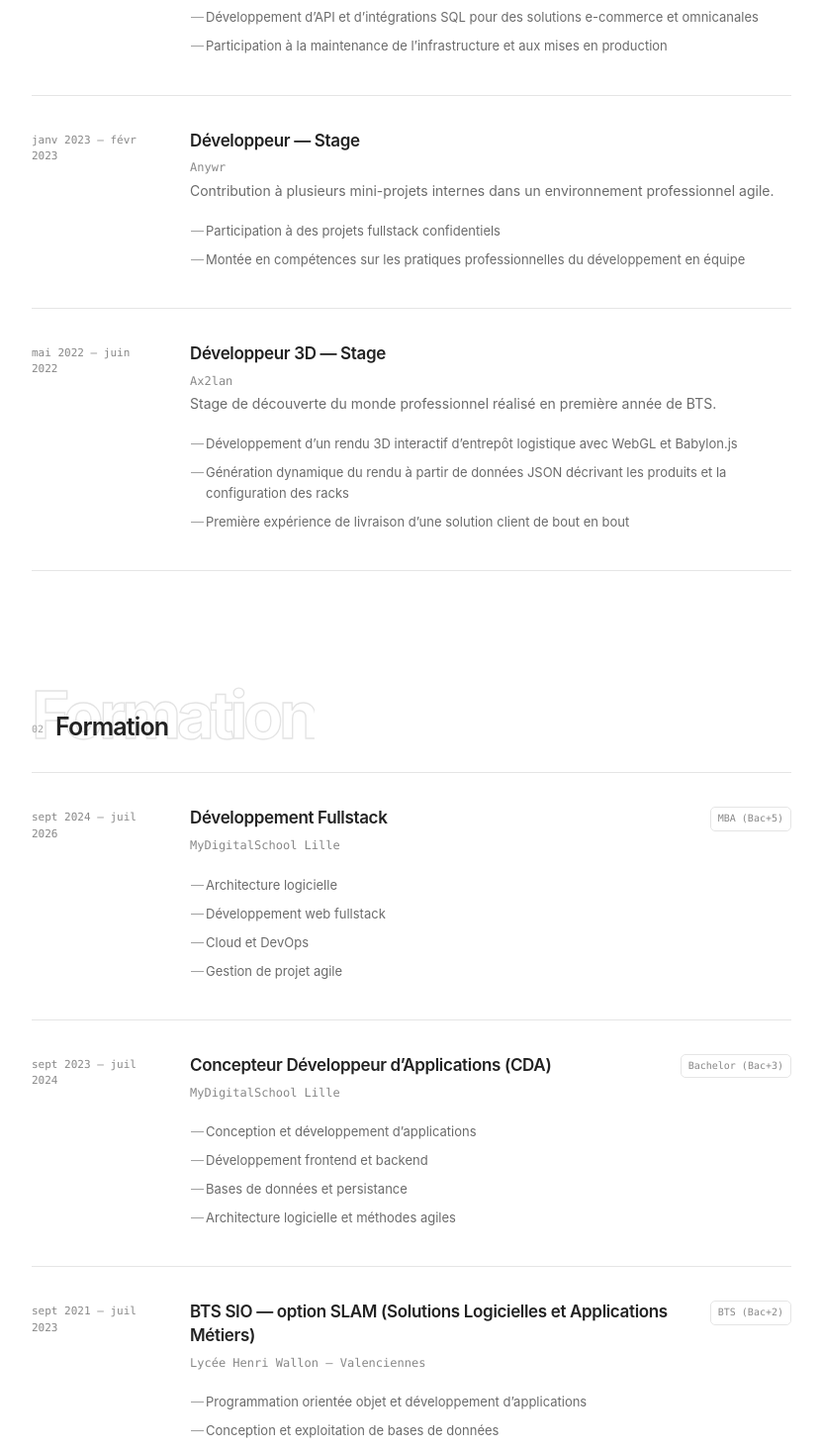
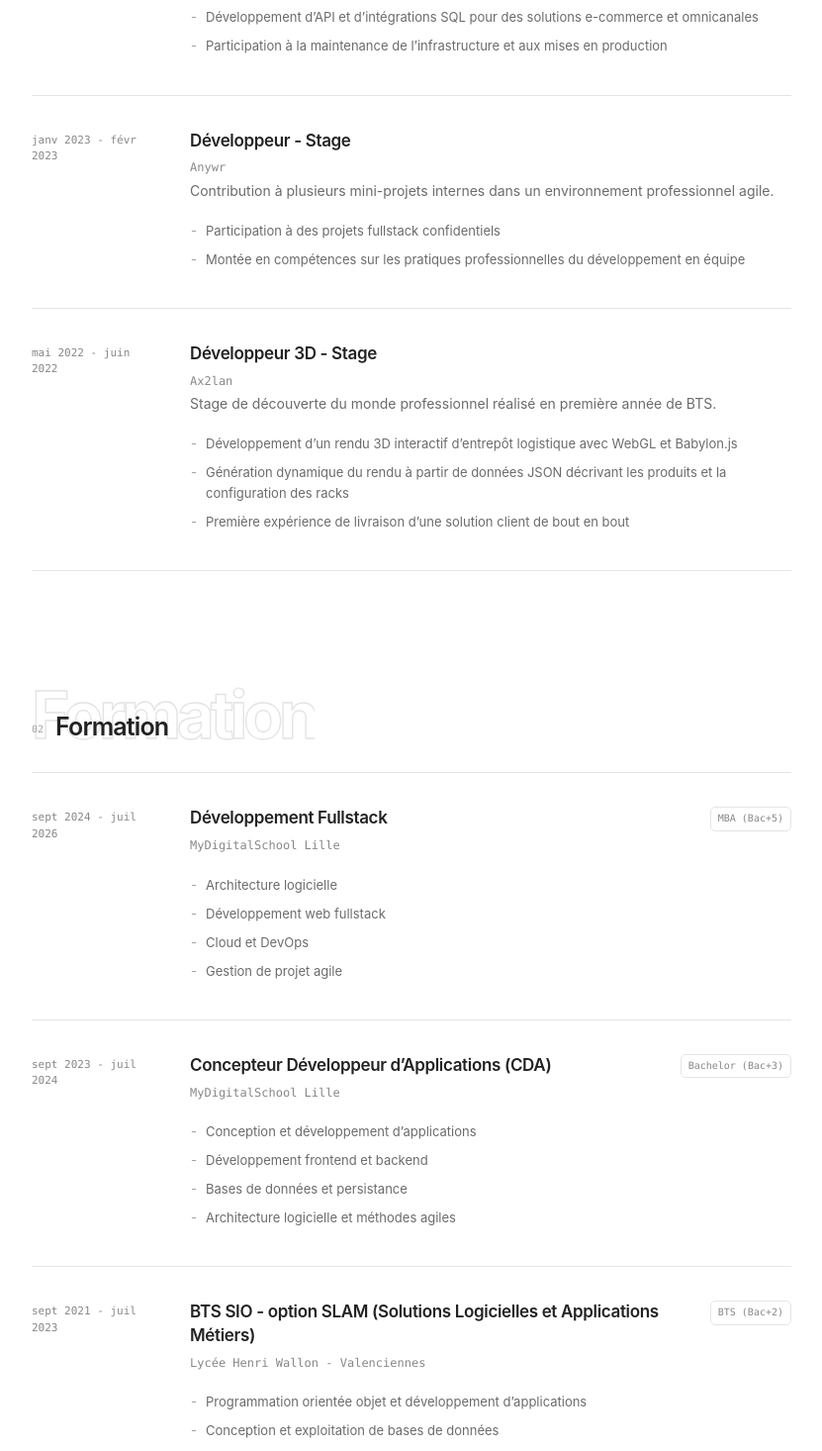
Before and after one commit to itsmelouis/cv.itslouis.dev, a Vue app: page / in a window 1280 px wide. Shown: the part 1260-2726 px from the top of the page at 99% size, without its empty margins (224-1055 px from the left). Built offline with nearby package versions, Linux system fonts and the light colour scheme; a web font is replaced by a local one.

Commit message:
style: remove that long dash again

```diff
--- a/index.html
+++ b/index.html
@@ -8,7 +8,7 @@
     <meta name="theme-color" content="#050505" media="(prefers-color-scheme: dark)" />
     <meta name="description" content="CV de Louis Floquet, développeur Fullstack spécialisé en Vue, Nuxt, .NET et systèmes d’intelligence artificielle agentique." />
     <meta name="keywords" content="Louis Floquet, développeur Fullstack, Vue, Nuxt, TypeScript, .NET, IA agentique, Valenciennes" />
-    <meta property="og:title" content="Louis Floquet — Développeur Fullstack & IA agentique" />
+    <meta property="og:title" content="Louis Floquet - Développeur Fullstack & IA agentique" />
     <meta property="og:description" content="Expériences, compétences et projets de Louis Floquet, développeur Fullstack & IA agentique." />
     <meta property="og:type" content="profile" />
     <meta property="og:url" content="https://cv.itslouis.dev" />
--- a/src/App.vue
+++ b/src/App.vue
@@ -44,7 +44,7 @@ function formatDate(date: string) {
 }
 
 function formatRange(startDate: string, endDate: string) {
-  return `${formatDate(startDate)} — ${formatDate(endDate)}`
+  return `${formatDate(startDate)} - ${formatDate(endDate)}`
 }
 
 function updateScrollState() {
--- a/src/components/ProjectItem.vue
+++ b/src/components/ProjectItem.vue
@@ -22,7 +22,7 @@ defineProps<{
       </div>
       <p class="mt-2 mb-0 text-sm leading-[1.68] text-text-soft">{{ project.description }}</p>
       <ul class="project-highlights mt-[11px] mb-0 grid list-none gap-1 p-0 text-xs leading-[1.62] text-text-soft">
-        <li v-for="highlight in project.highlights" :key="highlight" class="relative pl-4 before:absolute before:top-0 before:left-px before:text-text-faint before:content-['—']">{{ highlight }}</li>
+        <li v-for="highlight in project.highlights" :key="highlight" class="relative pl-4 before:absolute before:top-0 before:left-px before:text-text-faint before:content-['-']">{{ highlight }}</li>
       </ul>
       <ul class="tag-list compact mt-[15px] mb-0 flex list-none flex-wrap gap-1.5 p-0" :aria-label="`Technologies : ${project.name}`">
         <li v-for="keyword in project.keywords" :key="keyword" class="rounded-sm bg-surface-raised px-1.5 py-[3px] font-mono text-[10px] leading-[1.45] text-text-soft">{{ keyword }}</li>
--- a/src/components/TimelineItem.vue
+++ b/src/components/TimelineItem.vue
@@ -30,7 +30,7 @@ const { details = [], badge } = defineProps<{
 
       <p v-if="summary" class="timeline-summary mt-[19px] mb-0 text-sm leading-[1.72] text-text-soft">{{ summary }}</p>
       <ul v-if="details.length" class="detail-list mt-[18px] mb-0 grid list-none gap-2 p-0 text-[13px] leading-[1.62] text-text-soft">
-        <li v-for="detail in details" :key="detail" class="relative pl-4 before:absolute before:top-0 before:left-px before:text-text-faint before:content-['—']">{{ detail }}</li>
+        <li v-for="detail in details" :key="detail" class="relative pl-4 before:absolute before:top-0 before:left-px before:text-text-faint before:content-['-']">{{ detail }}</li>
       </ul>
     </div>
   </article>
--- a/src/data/resume.json
+++ b/src/data/resume.json
@@ -27,7 +27,7 @@
   "work": [
     {
       "name": "Altazion",
-      "position": "Développeur Fullstack — Alternance",
+      "position": "Développeur Fullstack - Alternance",
       "url": "https://altazion.com",
       "startDate": "2023-09-01",
       "endDate": "2026-08-31",
@@ -45,7 +45,7 @@
     },
     {
       "name": "Anywr",
-      "position": "Développeur — Stage",
+      "position": "Développeur - Stage",
       "startDate": "2023-01-01",
       "endDate": "2023-02-01",
       "summary": "Contribution à plusieurs mini-projets internes dans un environnement professionnel agile.",
@@ -56,7 +56,7 @@
     },
     {
       "name": "Ax2lan",
-      "position": "Développeur 3D — Stage",
+      "position": "Développeur 3D - Stage",
       "startDate": "2022-05-01",
       "endDate": "2022-06-01",
       "summary": "Stage de découverte du monde professionnel réalisé en première année de BTS.",
@@ -95,8 +95,8 @@
       ]
     },
     {
-      "institution": "Lycée Henri Wallon — Valenciennes",
-      "area": "BTS SIO — option SLAM (Solutions Logicielles et Applications Métiers)",
+      "institution": "Lycée Henri Wallon - Valenciennes",
+      "area": "BTS SIO - option SLAM (Solutions Logicielles et Applications Métiers)",
       "studyType": "BTS (Bac+2)",
       "startDate": "2021-09-01",
       "endDate": "2023-07-01",
@@ -197,7 +197,7 @@
     },
     {
       "language": "Anglais",
-      "fluency": "Professionnel — TOEIC 895 (B2)"
+      "fluency": "Professionnel - TOEIC 895 (B2)"
     }
   ],
   "projects": [
```
Also changed, not shown: 1 other file (tests, documents, lock files or other folders).
